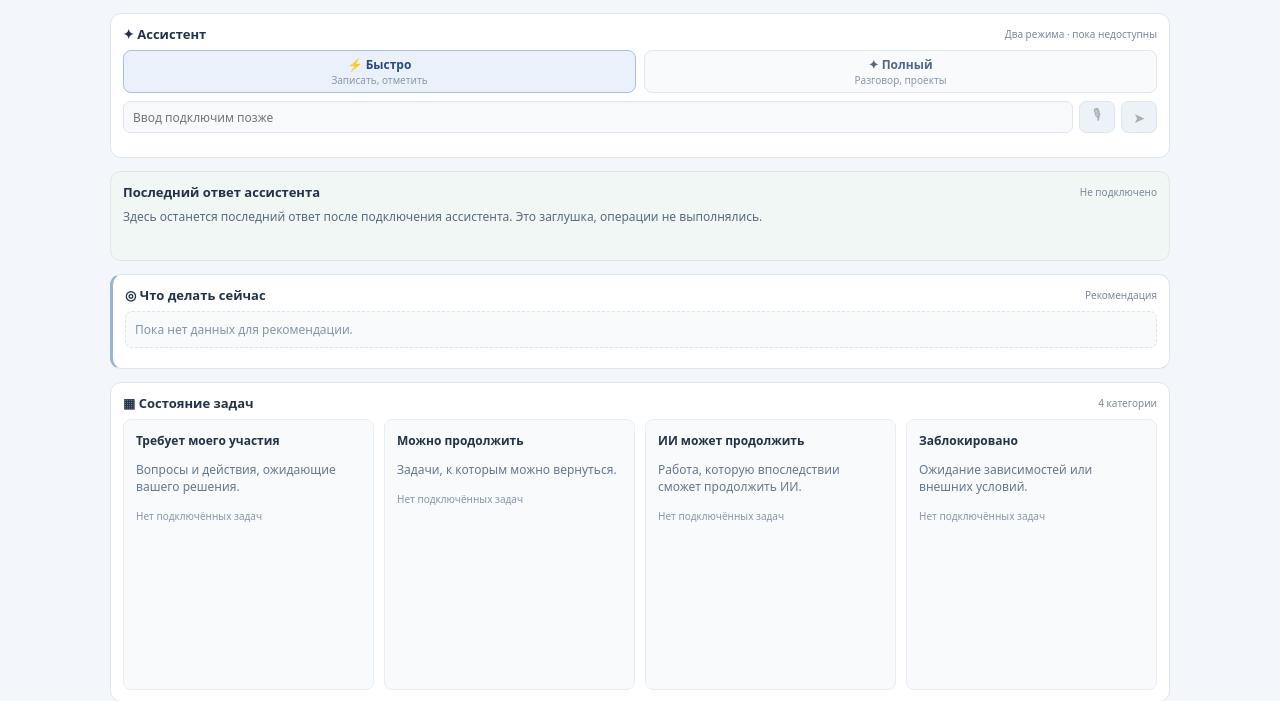
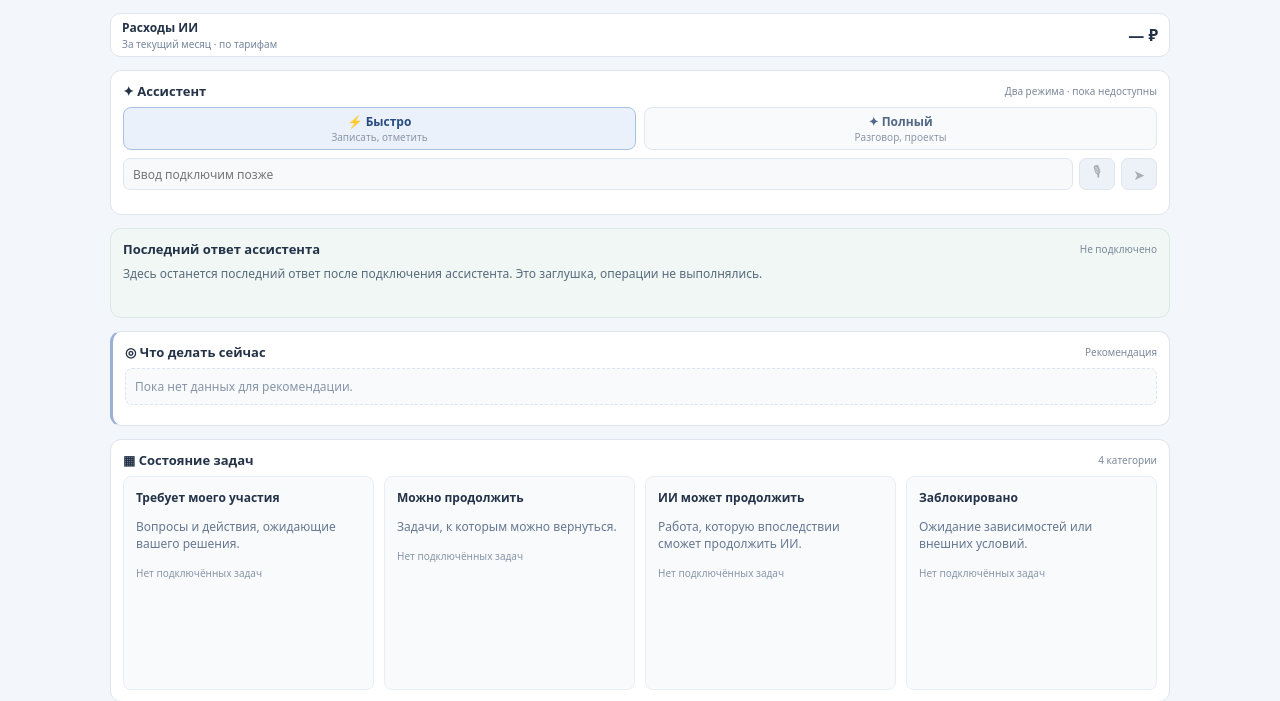
Before and after one commit to Ishayahu/work-control-plane, a Bottle app: page / in a window 1280 px wide. Shown: the part 78-779 px from the top of the page. Run offline with Bottle, Linux system fonts and the light colour scheme.

Commit message:
Add monthly AI cost indicator placeholder (#27)

```diff
--- a/src/static/style.css
+++ b/src/static/style.css
@@ -11,6 +11,13 @@ button:disabled,input:disabled{cursor:not-allowed}
 .metric span{font-size:11px;color:#74859c;overflow:hidden;text-overflow:ellipsis;white-space:nowrap}
 .metric strong{font-size:16px;overflow:hidden;text-overflow:ellipsis;white-space:nowrap}
 .metric.next strong{font-size:13px}
+/* Compact cost strip; a future HTMX response can replace #ai-cost. */
+.ai-cost{flex:0 0 38px;min-width:0;display:flex;align-items:center;justify-content:space-between;gap:8px;padding:5px 11px;border:1px solid #e0e6ee;border-radius:10px;background:#fff}
+.ai-cost-description{min-width:0;display:flex;flex-direction:column;gap:1px}
+.ai-cost-description strong{font-size:12px}
+.ai-cost-description small{font-size:10px;color:#74859c;white-space:nowrap;overflow:hidden;text-overflow:ellipsis}
+.ai-cost-amount{flex-shrink:0;font-size:16px;font-variant-numeric:tabular-nums}
+
 .card{display:flex;flex-direction:column;min-height:0;padding:11px 12px;background:#fff;border:1px solid #e0e6ee;border-radius:11px}
 .card-title{display:flex;align-items:center;justify-content:space-between;gap:8px;flex:0 0 auto;margin-bottom:7px}
 .card-title strong{font-size:13px}.card-title span{font-size:10px;color:#7c899b;text-align:right}
--- a/src/templates/index.html
+++ b/src/templates/index.html
@@ -18,6 +18,15 @@
     <button class="all-tasks" type="button" disabled title="Каталог задач появится позже"
             aria-label="Все задачи и проекты: пока недоступно">☷</button>
   </header>
+
+  <!-- Static placeholder. The owner will wire rendering and live updates later. -->
+  <section id="ai-cost" class="ai-cost" aria-label="Расчётные расходы на ИИ за месяц">
+    <div class="ai-cost-description">
+      <strong>Расходы ИИ</strong>
+      <small>За текущий месяц · по тарифам</small>
+    </div>
+    <strong class="ai-cost-amount">— ₽</strong>
+  </section>
 
   <section class="card assistant" aria-label="Ассистент">
     <div class="card-title"><strong>✦ Ассистент</strong><span>Два режима · пока недоступны</span></div>
```
Also changed, not shown: src/tests/test_app.py (+4 -0 lines).
